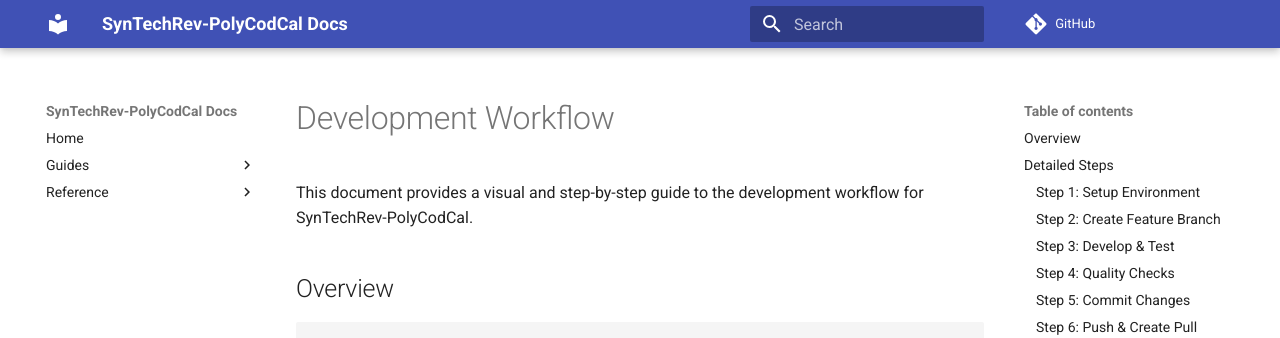
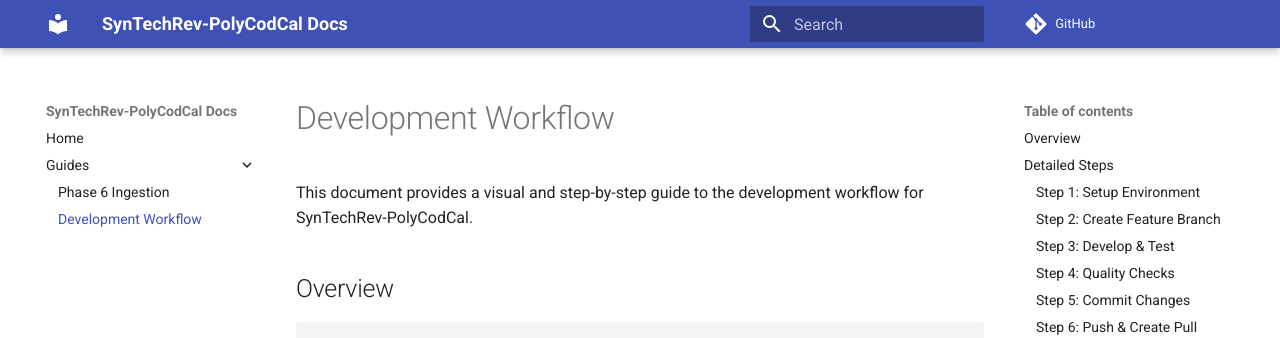
Before and after one commit to SynTechRev/SynTechRev-PolyCodCal, an MkDocs documentation site: the page built from docs/DEVELOPMENT_WORKFLOW.md, in a window 1280 px wide. Shown: the top 338 px of the page. Built offline with MkDocs 1.6.1 and Material for MkDocs 9.7.7, drawn with Linux system fonts in a browser that asks for light colours; comment, search, counter and statistics services are not loaded; part of the change alters nothing that is shown.

Commit message:
Fix mkdocs configuration and documentation file naming
Co-authored-by: SynTechRev <235390103+SynTechRev@users.noreply.github.com>

```diff
--- a/mkdocs.yml
+++ b/mkdocs.yml
@@ -3,10 +3,8 @@ repo_url: https://github.com/SynTechRev/SynTechRev-PolyCodCal
 nav:
   - Home: index.md
   - Guides:
-    - Phase 6 Ingestion: docs/PHASE6_INGESTION.md
-    - Development Workflow: docs/DEVELOPMENT_WORKFLOW.md
-  - Reference:
-    - README: README.md
+    - Phase 6 Ingestion: PHASE6_INGESTION.md
+    - Development Workflow: DEVELOPMENT_WORKFLOW.md
 theme:
   name: material
 markdown_extensions:
```
Also changed, not shown: docs/index.md (renamed from docs/INDEX.md), 1 other file.
